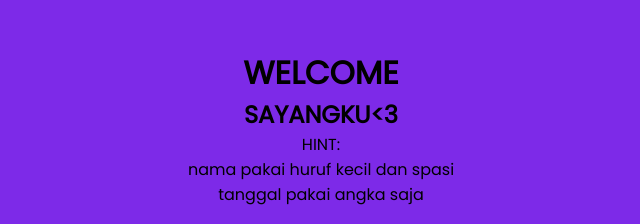
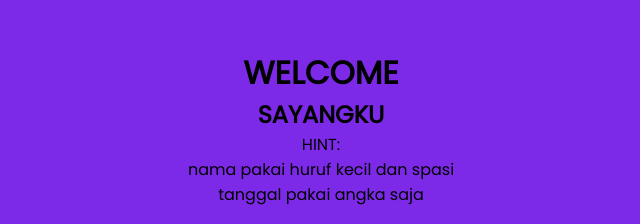
Before and after one commit to NishiXJ/login-page, a plain HTML site: page index.html in a window 1280 px wide. Shown: the part 169-393 px from the top of the page, 319-959 px from the left. Drawn offline with Linux system fonts and the light colour scheme.

Commit message:
Update index.html

```diff
--- a/index.html
+++ b/index.html
@@ -12,7 +12,7 @@
 
 <body>
     <h1>WELCOME</h1>
-    <h2>SAYANGKU<3</h2>
+    <h2>SAYANGKU</h2>
     <p>HINT:</p>
     <p>nama pakai huruf kecil dan spasi</p>
     <p>tanggal pakai angka saja</p>
```
